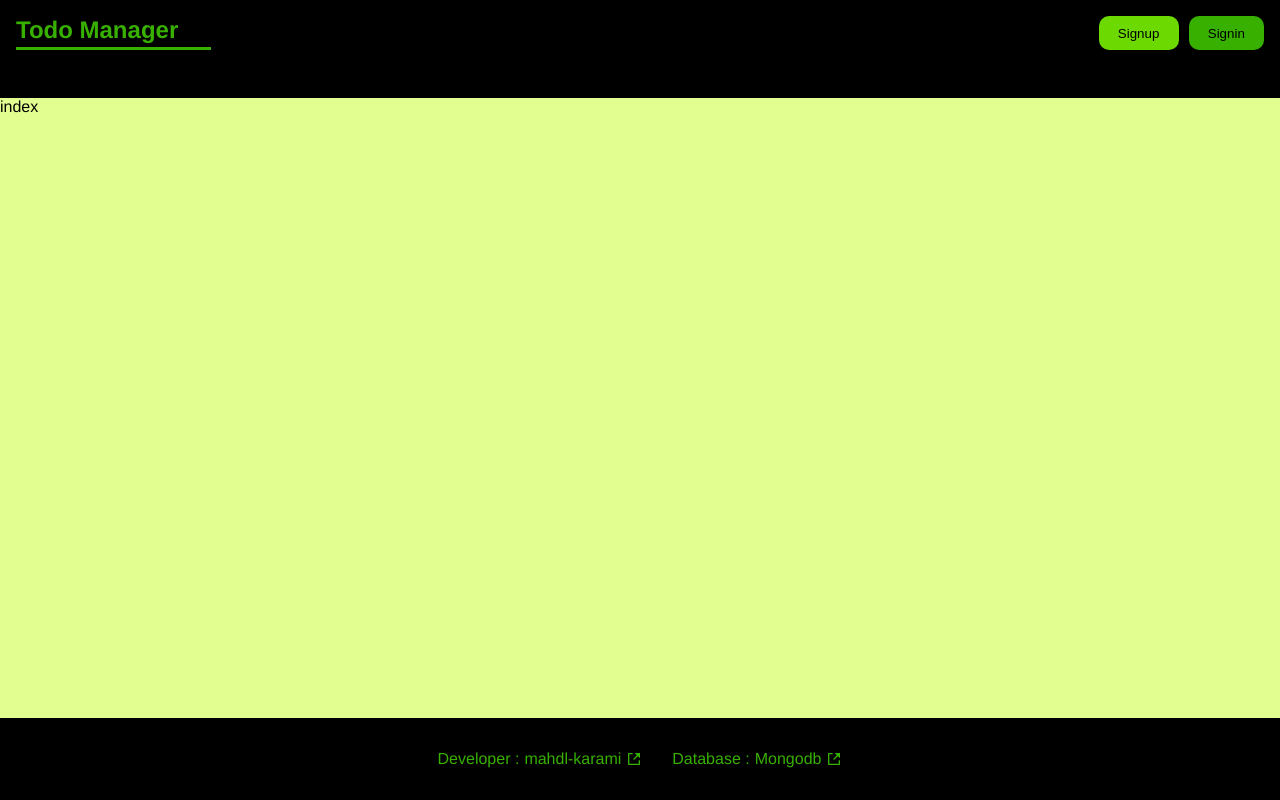
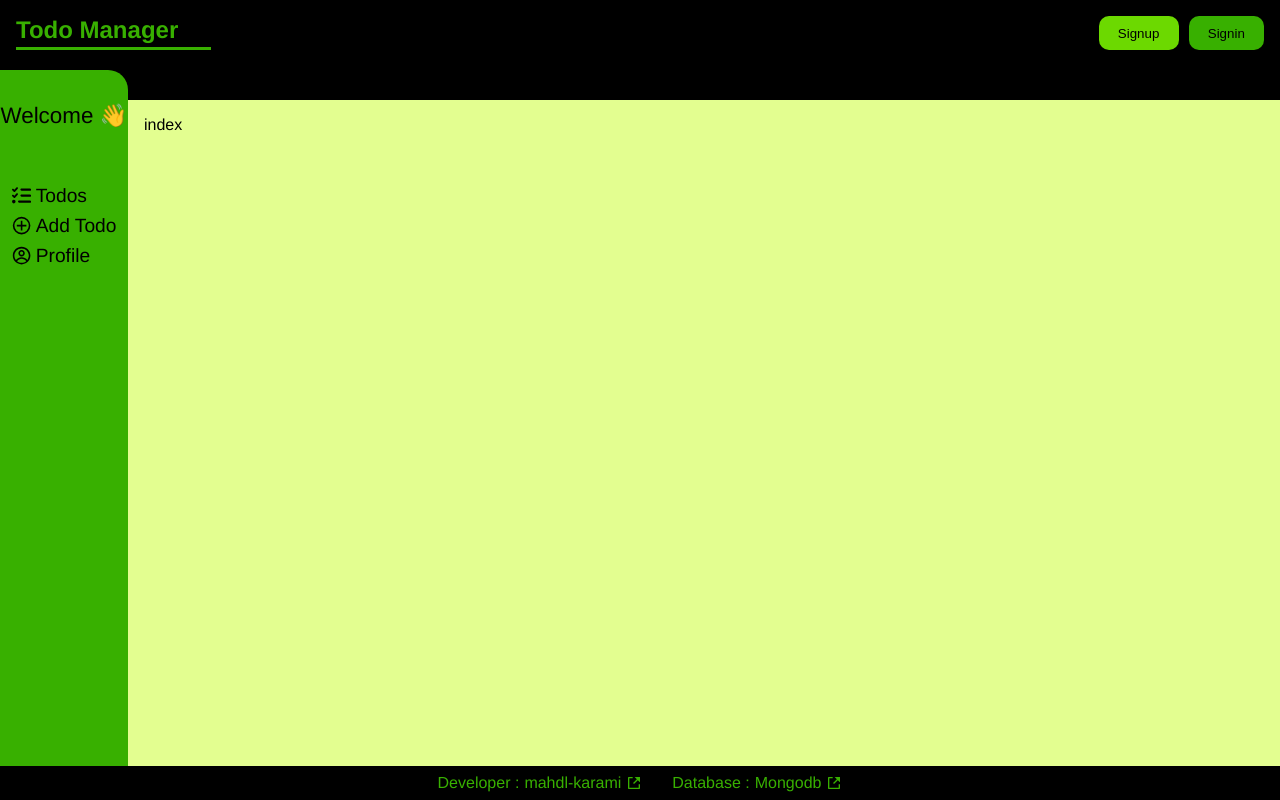
Before and after one commit to mahdl-karami/njs-todos-pages, a Next.js app: page / in a window 1280 px wide. Built offline with nearby package versions, Linux system fonts and the light colour scheme.

Commit message:
layout complated

```diff
--- a/templates/Layout.js
+++ b/templates/Layout.js
@@ -1,6 +1,9 @@
 import Link from "next/link";
 import styles from "./Layout.module.css";
 import { RiShareBoxFill } from "react-icons/ri";
+import { FaListCheck } from "react-icons/fa6";
+import { GrAddCircle } from "react-icons/gr";
+import { CgProfile } from "react-icons/cg";
 function Layout({ children }) {
   return (
     <>
@@ -15,8 +18,30 @@ function Layout({ children }) {
           </div>
         </nav>
       </header>
-      <aside></aside>
-      <section>{children}</section>
+      <aside className={styles.sidebar}>
+        <h4>Welcome 👋</h4>
+        <ul>
+          <li>
+            <Link href="/">
+              <FaListCheck />
+              Todos
+            </Link>
+          </li>
+          <li>
+            <Link href="/">
+              <GrAddCircle />
+              Add Todo
+            </Link>
+          </li>
+          <li>
+            <Link href="/">
+              <CgProfile />
+              Profile
+            </Link>
+          </li>
+        </ul>
+      </aside>
+      <section className={styles.section}>{children}</section>
       <footer className={styles.footer}>
         <p>
           Developer :
--- a/templates/Layout.module.css
+++ b/templates/Layout.module.css
@@ -3,6 +3,11 @@
 .footer {
   background: var(--foreground);
   color: var(--secondary);
+}
+.header {
+  position: fixed;
+  width: 100%;
+  height: 100px;
 }
 .header a,
 .footer a {
@@ -10,15 +15,16 @@
 }
 .footer {
   width: 100%;
-  position: absolute;
+  position: fixed;
   bottom: 0;
   display: flex;
   justify-content: center;
   gap: 30px;
-  padding: 2rem;
+  padding: 0.5rem;
 }
 .footer p,
-.footer p a {
+.footer p a,
+.sidebar a {
   display: flex;
   align-items: center;
   gap: 5px;
@@ -26,7 +32,7 @@
 .nav {
   display: flex;
   justify-content: space-between;
-  padding: 1rem 1rem 3rem 1rem;
+  padding: 1rem;
 }
 .logo {
   position: relative;
@@ -44,3 +50,34 @@
   display: flex;
   gap: 10px;
 }
+
+/* Sidebar */
+.sidebar {
+  background: var(--secondary);
+  width: 10%;
+  position: fixed;
+  top: 70px;
+  height: 100%;
+  border-radius: 0 20px 0 0;
+  display: flex;
+  flex-direction: column;
+  align-items: center;
+}
+.sidebar h4 {
+  font-size: 1.4em;
+  font-weight: 400;
+  margin: 2rem 0 3rem;
+}
+.sidebar ul li {
+  font-weight: 300;
+  font-size: 1.2em;
+  margin: 0.5rem 0;
+}
+.section {
+  width: 90%;
+  position: absolute;
+  top: 100px;
+  right: 0;
+  z-index: -1;
+  padding: 1rem;
+}
```
